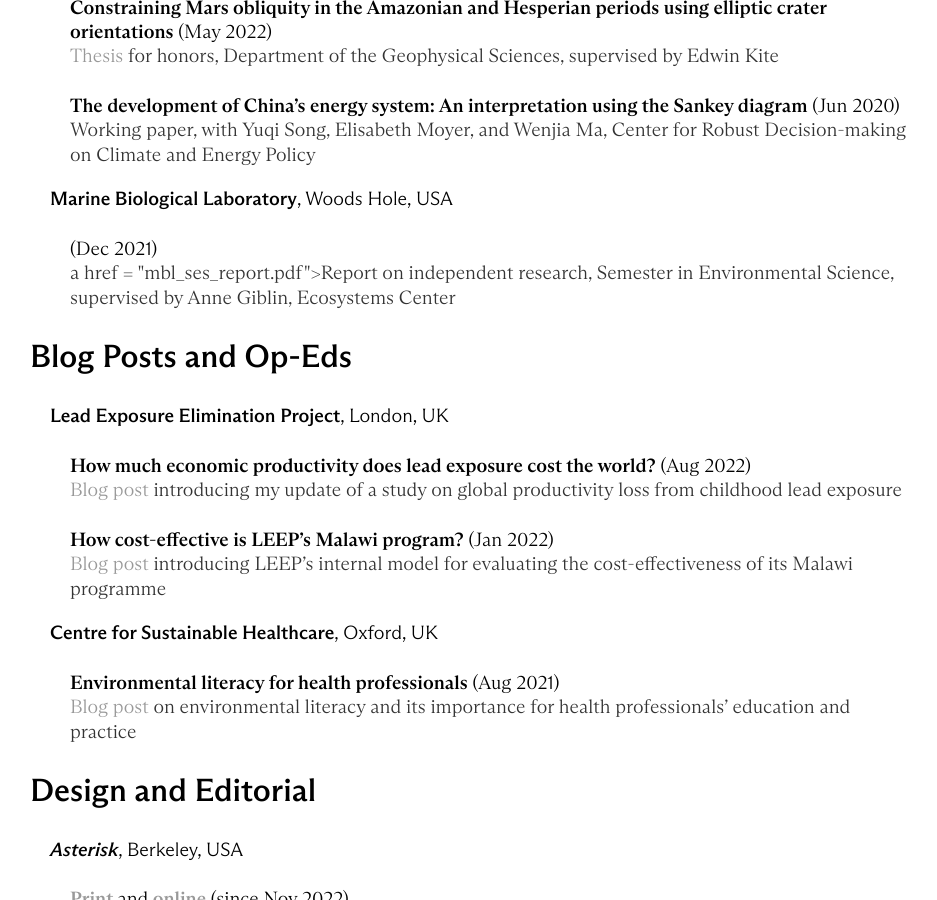
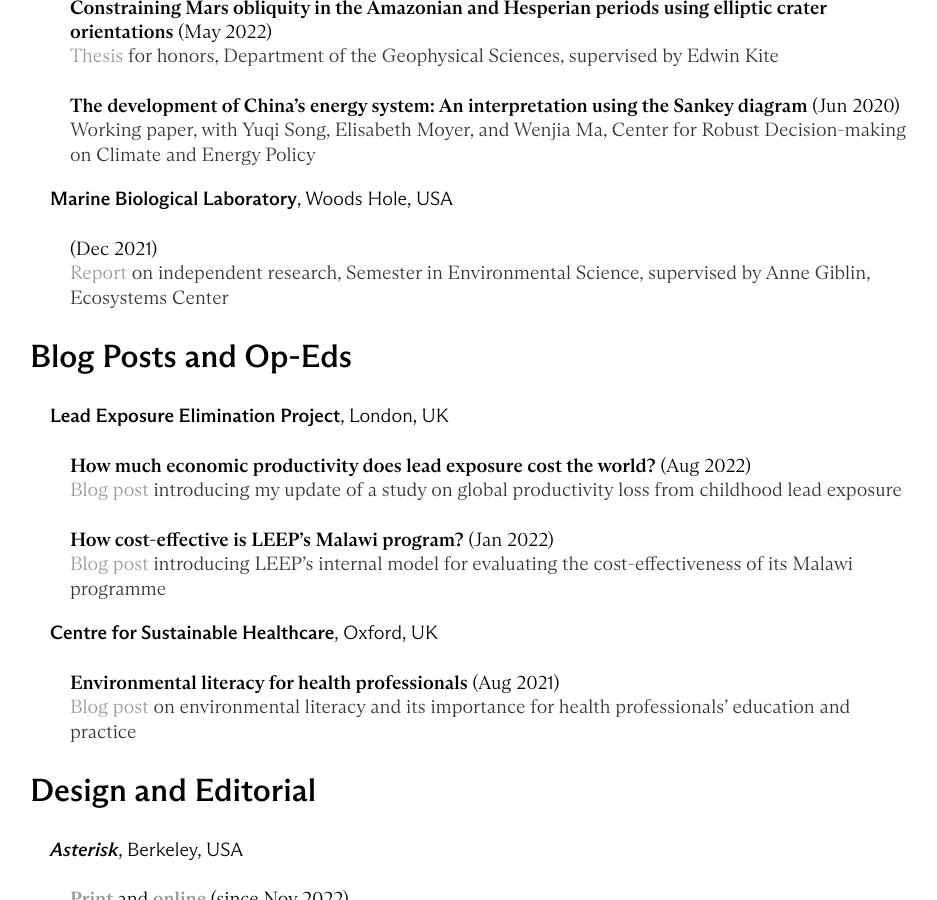
Before and after one commit to y-james-hu/y-james-hu.github.io, a Jekyll site: the page built from projects/index.html, in a window 1280 px wide and 900 px high, scrolled down 1153 px. Shown: the whole window, without its empty margins (182-1119 px from the left). Built offline with Jekyll 4.4.1, drawn with Linux system fonts in a browser that asks for light colours.

Commit message:
Update index.html

```diff
--- a/projects/index.html
+++ b/projects/index.html
@@ -42,7 +42,7 @@
     <h3 style="margin-left: 40px">Marine Biological Laboratory<span style="font-weight:normal">, Woods Hole, USA</span></h3>
 
       <h4 style="margin-left: 60px"><Petrol, pellets, paint? Sourcing anthropogenic lead pollution in Plum Island sediments via stable-isotope analysis<span style="font-weight:normal"> (Dec 2021)</span></h4>
-      <p style="margin-left: 60px">a href = "mbl_ses_report.pdf">Report</a> on independent research, Semester in Environmental Science, supervised by Anne Giblin, Ecosystems Center</p>
+      <p style="margin-left: 60px"><a href = "mbl_ses_report.pdf">Report</a> on independent research, Semester in Environmental Science, supervised by Anne Giblin, Ecosystems Center</p>
 
   <h2 style="margin-left: 20px">Blog Posts and Op-Eds</h2>
 
```
